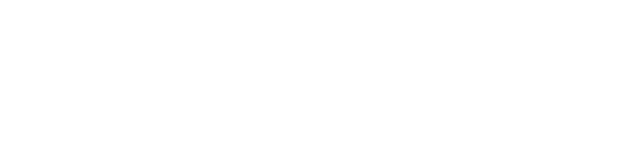
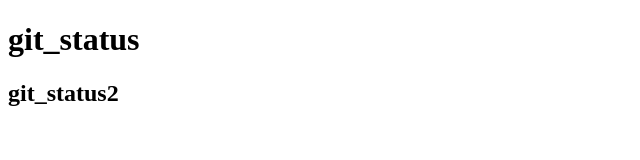
Before and after one commit to taichi0608/git_tutorial, a plain HTML site: page git_tutorial/index.html in a window 1280 px wide. Shown: the whole page, without its empty margins (0-640 px from the left). Drawn offline with Linux system fonts and the light colour scheme.

Commit message:
git statusコマンドをついき

```diff
--- a/git_tutorial/index.html
+++ b/git_tutorial/index.html
@@ -7,6 +7,8 @@
     <title>チュートリアル</title>
 </head>
 <body>
+    <h1>git_status</h1>
+    <h2>git_status2</h2>
 
 </body>
 </html>
```
